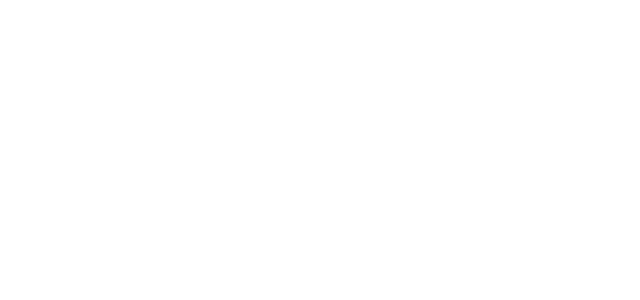
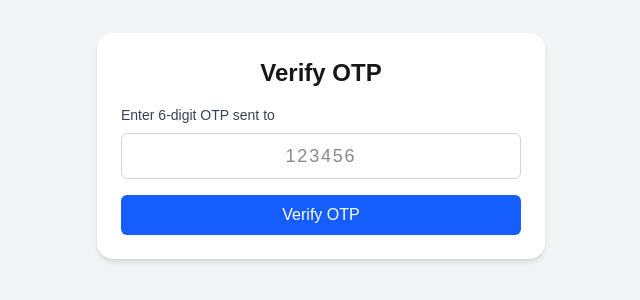
Before and after one commit to srishtiahuja26/packpal, a Next.js app: page /verify-otp in a window 1280 px wide. Shown: the part 254-554 px from the top of the page, without its empty margins (319-959 px from the left). Built offline with nearby package versions, Linux system fonts and the light colour scheme.

Commit message:
update verify

```diff
--- a/app/(root)/signup/page.jsx
+++ b/app/(root)/signup/page.jsx
@@ -24,7 +24,7 @@ export default function SignUp() {
 
       // Proceed to OTP verification page
       alert("Successsss! OTP sent to your email. Please check your inbox.");
-      router.push('/verify-otp');
+      router.push(`/verify-otp?email=${encodeURIComponent(email)}`);
     } catch (err) {
       console.error('Error:', err.message);
       alert(err.message);
--- a/app/(root)/verify-otp/page.jsx
+++ b/app/(root)/verify-otp/page.jsx
@@ -1,7 +1,61 @@
-export default async function Verify_otp() {
-    return(
-        <div>
+'use client';
 
-        </div>
-    )
+import { useEffect, useState } from 'react';
+import { useSearchParams, useRouter } from 'next/navigation';
+
+export default function VerifyOtp() {
+  const searchParams = useSearchParams();
+  const router = useRouter();
+  const email = searchParams.get('email');
+  const [otp, setOtp] = useState('');
+
+  const handleSubmit = async (e) => {
+    e.preventDefault();
+    if (!email) return alert("Email is missing!");
+    if (otp.length !== 6 || !/^\d+$/.test(otp)) {
+      return alert("Please enter a valid 6-digit OTP");
+    }
+
+    const res = await fetch('/api/verify-otp', {
+      method: 'POST',
+      headers: { 'Content-Type': 'application/json' },
+      body: JSON.stringify({ email, otp }),
+    });
+
+    const data = await res.json();
+    if (data.success) {
+      alert("OTP Verified!");
+      router.push('/password'); // redirect after verification
+    } else {
+      alert("Invalid OTP or expired.");
+    }
+  };
+
+  return (
+    <div className="flex items-center justify-center min-h-screen bg-gray-100">
+      <form onSubmit={handleSubmit} className="bg-white p-6 rounded-2xl shadow-md w-full max-w-md">
+        <h2 className="text-2xl font-bold mb-4 text-center">Verify OTP</h2>
+
+        <label className="block mb-2 text-sm font-medium text-gray-700">
+          Enter 6-digit OTP sent to <span className="font-semibold">{email}</span>
+        </label>
+        <input
+          type="text"
+          maxLength={6}
+          value={otp}
+          onChange={(e) => setOtp(e.target.value)}
+          className="w-full p-2 mb-4 border border-gray-300 rounded-md text-center tracking-widest text-lg focus:outline-none focus:ring-2 focus:ring-blue-500"
+          placeholder="123456"
+          required
+        />
+
+        <button
+          type="submit"
+          className="w-full bg-blue-600 text-white py-2 rounded-md hover:bg-blue-700 transition"
+        >
+          Verify OTP
+        </button>
+      </form>
+    </div>
+  );
 }
--- /dev/null
+++ b/app/api/verify-otp/route.js
@@ -0,0 +1,23 @@
+import { NextResponse } from 'next/server';
+import Otp from '@/models/Otp';
+import dbConnect from '@/lib/dbConnect';
+
+export async function POST(req) {
+  try {
+    await dbConnect();
+    const { email, otp } = await req.json();
+
+    const record = await Otp.findOneAndDelete({ email, otp });
+    if (!record) {
+      return NextResponse.json({ success: false, message: 'Invalid OTP' });
+    }
+
+    // OPTIONAL: delete OTP after verification
+    await Otp.deleteOne({ _id: record._id });
+
+    return NextResponse.json({ success: true });
+  } catch (error) {
+    console.error("OTP verification error:", error);
+    return NextResponse.json({ success: false, message: 'Something went wrong' });
+  }
+}
```
Also changed, not shown: tsconfig.json (added, +35 -0 lines), app/(root)/password/page.tsx (added).
